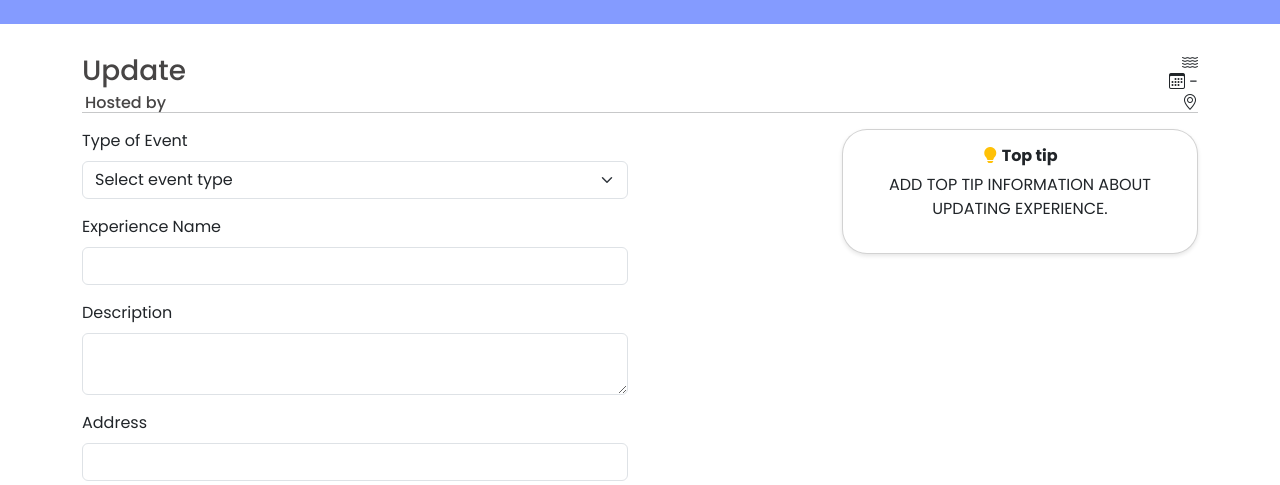
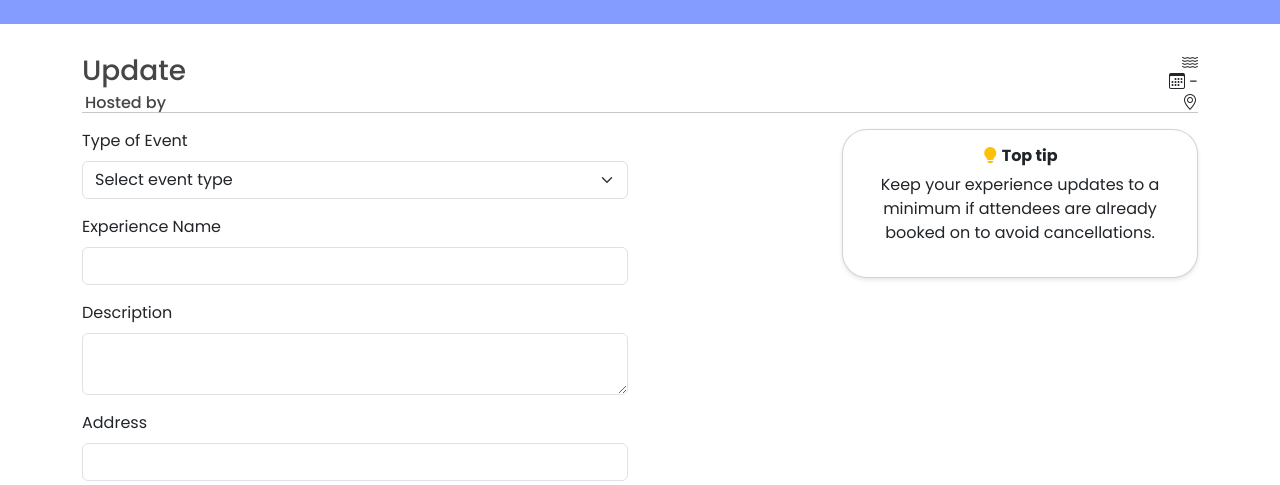
Before and after one commit to marnierogers/livelocal-webapp-backend, a Flask app: template website/templates/experiences/update_event.html in a window 1280 px wide. Shown: the part 67-552 px from the top of the page. Run offline with Flask 3, Linux system fonts and the light colour scheme; the template is opened without the code that fills it: values that come from a table or form of the project are taken from there, others are empty; some libraries are stand-ins or nearby versions.

Commit message:
Updated top tip on update experience page

```diff
--- a/website/templates/experiences/update_event.html
+++ b/website/templates/experiences/update_event.html
@@ -34,13 +34,6 @@
                         </div>
                     </div>
 
-                    <!-- <div>
-                        <a href="{{ url_for('experience.update_page', experience_id=experience.id) }}"
-                            class="btn custom-btn toggle-button rounded me-2 ms-2">
-                            Update Now
-                        </a>
-                    </div> -->
-
                     <hr class="homepage-card-spacer">
                 </div>
 
@@ -60,7 +53,7 @@
                     <div class="card">
                         <div class="card-body text-center">
                             <h6 class="card-title"><i class="bi bi-lightbulb-fill text-warning"></i><b> Top tip</b></h6>
-                            <p class="card-text" id="tip-content">ADD TOP TIP INFORMATION ABOUT UPDATING EXPERIENCE.</p>
+                            <p class="card-text" id="tip-content">Keep your experience updates to a minimum if attendees are already booked on to avoid cancellations.</p>
                         </div>
                     </div>
                 </div>
```
Also changed, not shown: instance/livelocaldb.sqlite.
